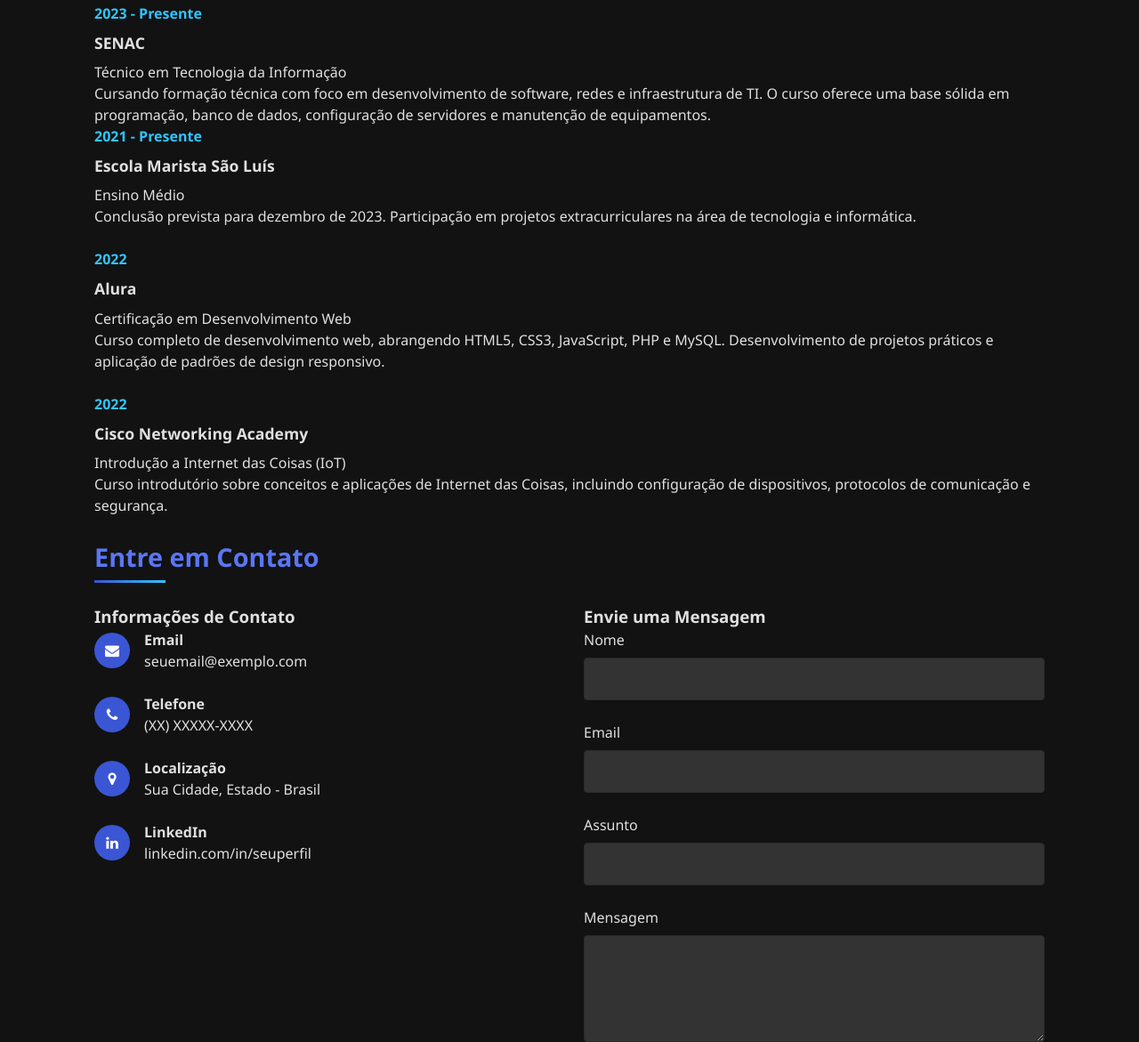
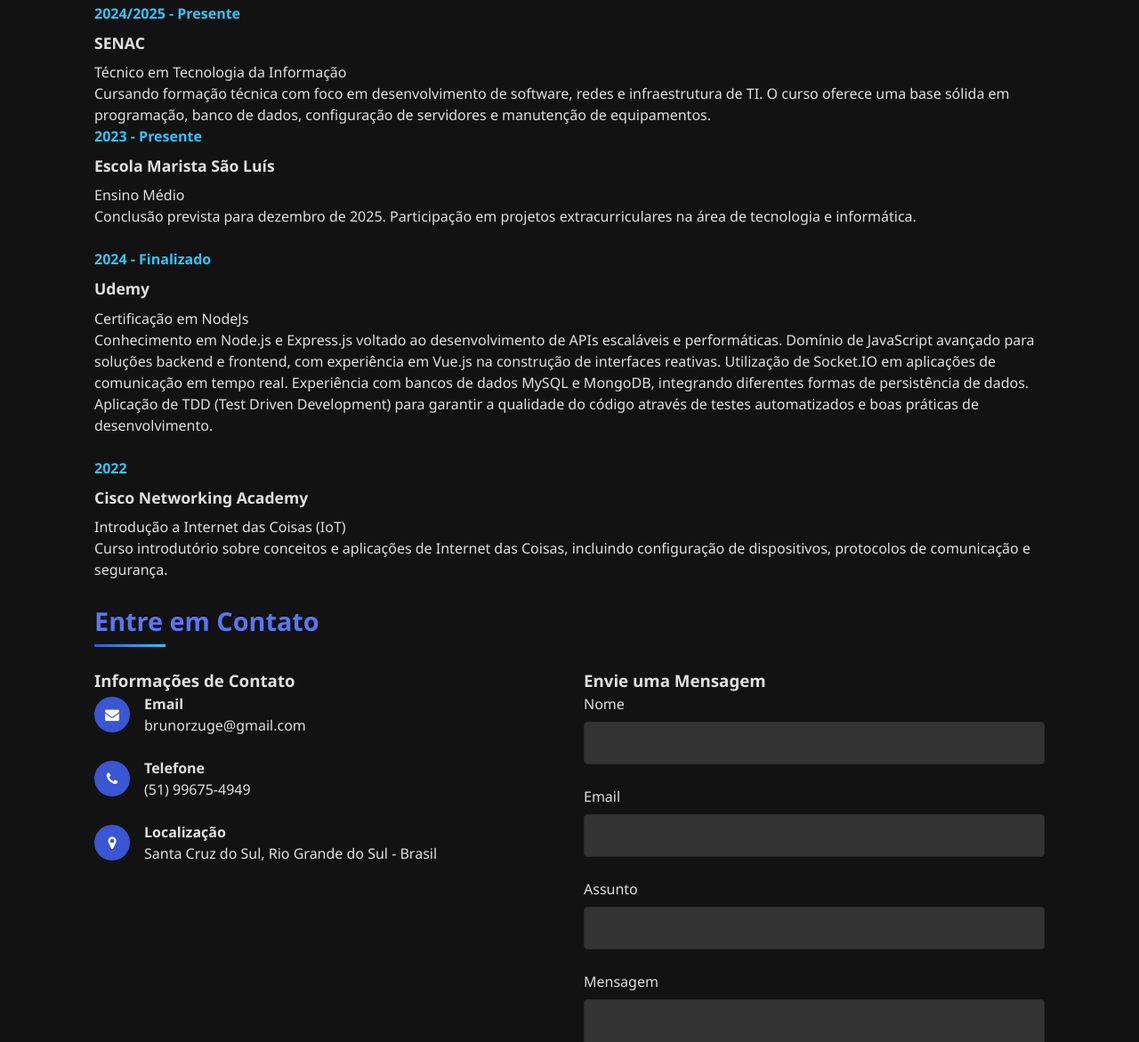
Before and after one commit to brunozuge/portfolio-bruno-zuge, a plain HTML site: page portfolio/index.html in a window 1280 px wide. Shown: the part 2577-3748 px from the top of the page at 89% size. Drawn offline with Linux system fonts and the light colour scheme.

Commit message:
Add files via upload

```diff
--- a/portfolio/index.html
+++ b/portfolio/index.html
@@ -449,8 +449,8 @@
                 <h1>Bruno Rodrigues Zuge</h1>
                 <h2>Desenvolvedor & Técnico em TI</h2>
                 <div class="social-links">
-                    <a href="#" target="_blank">LinkedIn</a>
-                    <a href="#" target="_blank">GitHub</a>
+                    <a href="https://www.linkedin.com/in/bruno-rodrigues-zuge-650464352/" target="_blank">LinkedIn</a>
+                    <a href="https://github.com/brunozuge" target="_blank">GitHub</a>
                     <a href="#" target="_blank">Email</a>
                     <a href="#" target="_blank">WhatsApp</a>
                 </div>
@@ -718,24 +718,24 @@
             </div>
         </section>
 
-        <div class="education-date">2023 - Presente</div>
+        <div class="education-date">2024/2025 - Presente</div>
         <div class="education-institution">SENAC</div>
         <div class="education-degree">Técnico em Tecnologia da Informação</div>
         <p>Cursando formação técnica com foco em desenvolvimento de software, redes e infraestrutura de TI. O curso oferece uma base sólida em programação, banco de dados, configuração de servidores e manutenção de equipamentos.</p>
     </div>
 
     <div class="education-item">
-        <div class="education-date">2021 - Presente</div>
+        <div class="education-date">2023 - Presente</div>
         <div class="education-institution">Escola Marista São Luís</div>
         <div class="education-degree">Ensino Médio</div>
-        <p>Conclusão prevista para dezembro de 2023. Participação em projetos extracurriculares na área de tecnologia e informática.</p>
+        <p>Conclusão prevista para dezembro de 2025. Participação em projetos extracurriculares na área de tecnologia e informática.</p>
     </div>
 
     <div class="education-item">
-        <div class="education-date">2022</div>
-        <div class="education-institution">Alura</div>
-        <div class="education-degree">Certificação em Desenvolvimento Web</div>
-        <p>Curso completo de desenvolvimento web, abrangendo HTML5, CSS3, JavaScript, PHP e MySQL. Desenvolvimento de projetos práticos e aplicação de padrões de design responsivo.</p>
+        <div class="education-date">2024 - Finalizado</div>
+        <div class="education-institution">Udemy</div>
+        <div class="education-degree">Certificação em NodeJs</div>
+        <p>Conhecimento em Node.js e Express.js voltado ao desenvolvimento de APIs escaláveis e performáticas. Domínio de JavaScript avançado para soluções backend e frontend, com experiência em Vue.js na construção de interfaces reativas. Utilização de Socket.IO em aplicações de comunicação em tempo real. Experiência com bancos de dados MySQL e MongoDB, integrando diferentes formas de persistência de dados. Aplicação de TDD (Test Driven Development) para garantir a qualidade do código através de testes automatizados e boas práticas de desenvolvimento.</p>
     </div>
 
     <div class="education-item">
@@ -757,30 +757,24 @@
             <i class="fa fa-envelope"></i>
             <div>
                 <h4>Email</h4>
-                <p>seuemail@exemplo.com</p>
+                <p>brunorzuge@gmail.com</p>
             </div>
         </div>
         <div class="contact-method">
             <i class="fa fa-phone"></i>
             <div>
                 <h4>Telefone</h4>
-                <p>(XX) XXXXX-XXXX</p>
+                <p>(51) 99675-4949</p>
             </div>
         </div>
         <div class="contact-method">
             <i class="fa fa-map-marker"></i>
             <div>
                 <h4>Localização</h4>
-                <p>Sua Cidade, Estado - Brasil</p>
+                <p>Santa Cruz do Sul, Rio Grande do Sul - Brasil</p>
             </div>
         </div>
-        <div class="contact-method">
-            <i class="fa fa-linkedin"></i>
-            <div>
-                <h4>LinkedIn</h4>
-                <p>linkedin.com/in/seuperfil</p>
-            </div>
-        </div>
+
     </div>
     <div class="contact-form">
         <h3>Envie uma Mensagem</h3>
```
